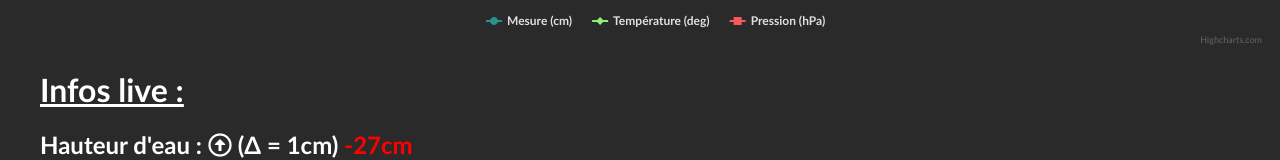
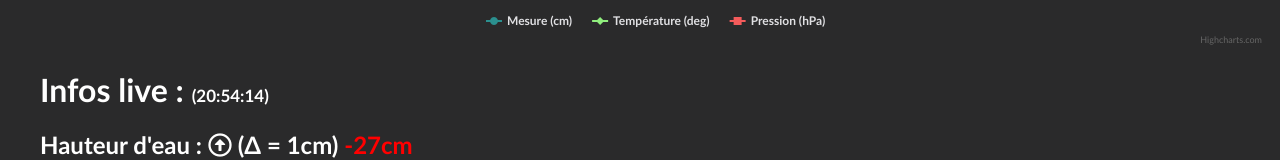
Before and after one commit to SILexRaze/water_h, a plain HTML site: page index.html in a window 1280 px wide. Shown: the part 497-657 px from the top of the page. Drawn offline with nearby package versions, Linux system fonts and the light colour scheme.

Commit message:
Add time for datas

```diff
--- a/index.html
+++ b/index.html
@@ -16,7 +16,7 @@
 		<img alt="logo water_h" src="src/water_h.png" id="logo" />
 		<div id="container" style="height: 400px"></div>
 		<div id="LiveInfo">
-			<h1>Infos live :</h1>
+			<h1>Infos live : <span id="time">(</span></h1>
 				<h2>Hauteur d'eau : <span id="actual_h"></span></h2>
 				<h2>Température : <span id="actual_t"></span></h2>
 				<h4 style="color:white;">MàJ du 28/12/18 : Ajout d'une graduation spécifique pour chaque axe, remplacement de l'humidité par la pression atmosphérique, seuil d'acceptation pour la hauteur d'eau (Surlignement vert/rouge) [-25 ; 25]</h4>
--- a/js/chart.js
+++ b/js/chart.js
@@ -71,6 +71,7 @@ $(function () {
 				document.getElementById("deltat").innerHTML += precise(diff) + "°C"
 				document.getElementById("arrow").style.color = "white"
 				document.getElementById("txt").style.color = "white"
+				document.getElementById("time").innerHTML += Date(mesure[mesure.length - 1][0]).split(" ")[4] + ")"
 			}
 			$('#container').highcharts({
 				chart: {
--- a/style.css
+++ b/style.css
@@ -7,7 +7,6 @@ body{
 #LiveInfo h1 {
     font-family: 'Trebuchet MS';
     color: white;
-    text-decoration: underline;
 }
 #LiveInfo h2 {
     font-family: 'Trebuchet MS';
@@ -20,6 +19,10 @@ body{
     margin-right: auto;
     display: block;
     margin-bottom: 2%;
+}
+
+#time {
+    font-size: 17px;
 }
 
 .meteo {
```
